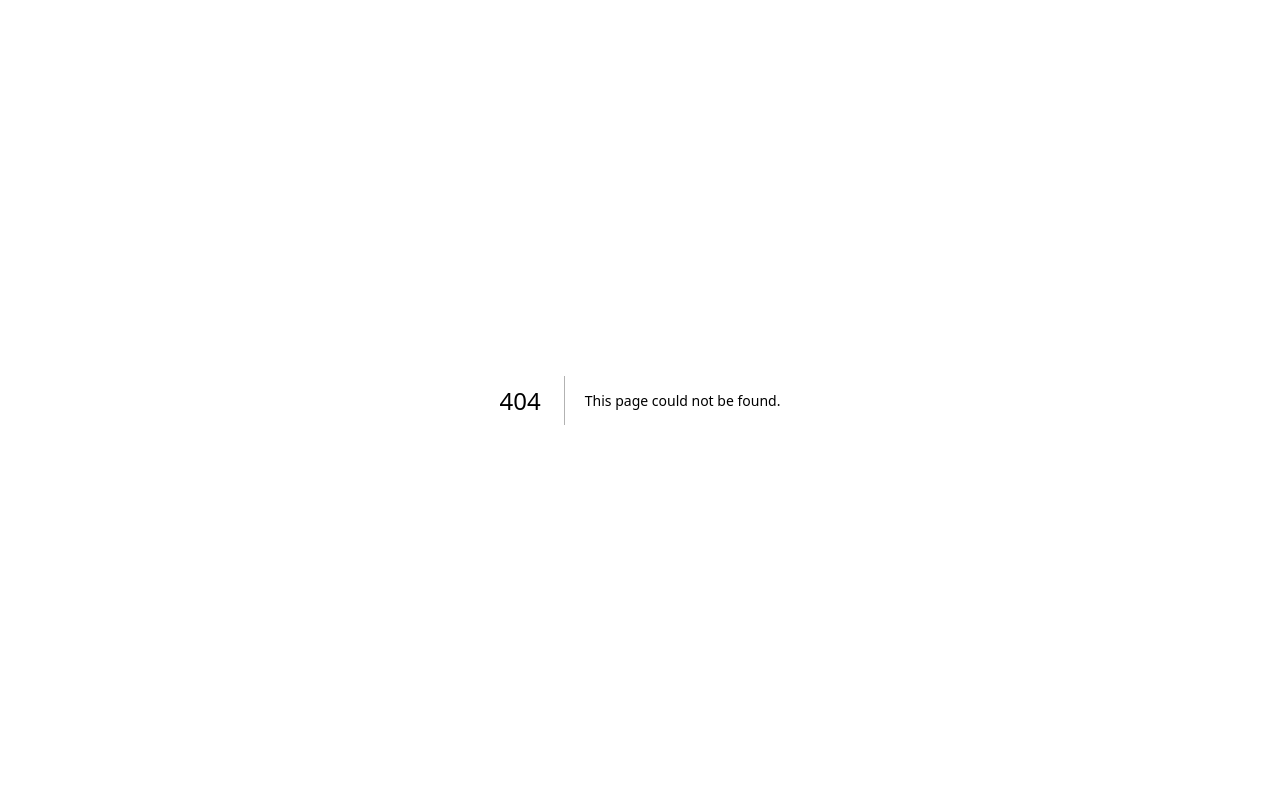
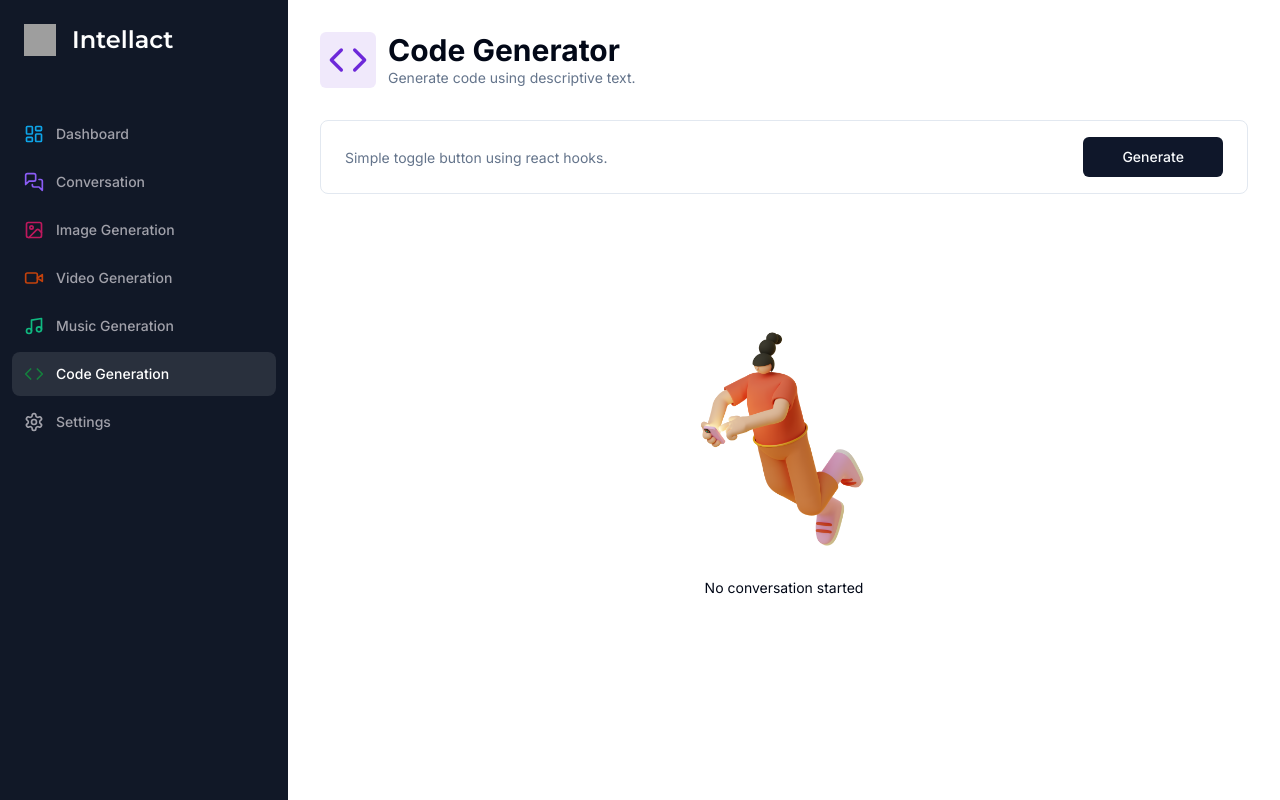
Before and after one commit to 20santi/Intellact-AI, a Next.js app: page /code in a window 1280 px wide. Before the commit this address had no page. Built offline with nearby package versions, Linux system fonts and the light colour scheme; grey boxes are pictures that could not be loaded.

Commit message:
feat: Create code generator

```diff
--- /dev/null
+++ b/app/(dashboard)/(routes)/code/constant.tsx
@@ -0,0 +1,7 @@
+import * as z from "zod";
+
+export const formSchema = z.object({
+  prompt: z.string().min(1, {
+    message: "Prompt is required",
+  }),
+});
--- /dev/null
+++ b/app/(dashboard)/(routes)/code/page.tsx
@@ -0,0 +1,169 @@
+"use client";
+
+import axios from "axios";
+import * as z from "zod";
+import { Heading } from "@/components/Heading";
+import { Code } from "lucide-react";
+import { useForm } from "react-hook-form";
+import { formSchema } from "./constant";
+import { zodResolver } from "@hookform/resolvers/zod";
+import { Form, FormControl, FormField, FormItem } from "@/components/ui/form";
+import { Input } from "@/components/ui/input";
+import { Button } from "@/components/ui/button";
+import { useRouter } from "next/navigation";
+import { useEffect, useState } from "react";
+import OpenAI from "openai";
+import { NextResponse } from "next/server";
+import { Empty } from "@/components/Empty";
+import { Loader } from "@/components/Loader";
+import { cn } from "@/lib/utils";
+import { BotAvatar } from "@/components/bot-avatar";
+import { UserAvatar } from "@/components/user-avatar";
+import ReactMarkDown from "react-markdown"
+
+interface messageType {
+  question: string;
+  value: string;
+}
+
+const CodePage = () => {
+  const router = useRouter();
+  const [messages, setMessages] = useState<messageType[]>([]);
+
+  const form = useForm<z.infer<typeof formSchema>>({
+    resolver: zodResolver(formSchema),
+    defaultValues: {
+      prompt: "",
+    },
+  });
+
+  const isLoading = form.formState.isSubmitting;
+
+  const onSubmit = async (values: z.infer<typeof formSchema>) => {
+    try {
+      const userMessage = {
+        role: "user",
+        content: values.prompt,
+      };
+      const newMessages = [ userMessage ];
+
+      const response = await axios.post("/api/code", {
+        messages: newMessages,
+      });
+      console.log("response: ", response);
+      const conversation = {
+        question: values.prompt,
+        value: response.data,
+      };
+      setMessages((current) => [...current, conversation]);
+
+      form.reset();
+    } catch (error: any) {
+      //TODO: open pro model
+      console.log(error);
+    } finally {
+      router.refresh();
+    }
+  };
+
+  useEffect(() => {
+    console.log("messages:---> ", messages);
+  }, [messages]);
+
+  return (
+    <div className="">
+      <Heading
+        title="Code Generator"
+        description="Generate code using descriptive text."
+        icon={Code}
+        iconColor="text-violet-700"
+        bgColor="bg-violet-700/10"
+      />
+      <div className="px-4 lg:px-8">
+        <div>
+          <Form {...form}>
+            <form
+              onSubmit={form.handleSubmit(onSubmit)}
+              className="rounded-lg border w-full p-4 px-3 md:px-6 focus-within:shadow-sm grid
+              grid-cols-12 gap-2"
+            >
+              <FormField
+                name="prompt"
+                render={({ field }) => (
+                  <FormItem className="col-span-12 lg:col-span-10">
+                    <FormControl className="m-0 p-0">
+                      <Input
+                        className="border-0 outline-none focus-visible:ring-0 focus-visible:ring-transparent"
+                        disabled={isLoading}
+                        placeholder="Simple toggle button using react hooks."
+                        {...field}
+                      />
+                    </FormControl>
+                  </FormItem>
+                )}
+              />
+              <Button
+                className="col-span-12 lg:col-span-2 w-full"
+                disabled={isLoading}
+              >
+                Generate
+              </Button>
+            </form>
+          </Form>
+        </div>
+        <div className="space-y-4 mt-4">
+          {isLoading && (
+            <div className="p-8 rounded-lg w-full flex items-center justify-center bg-muted">
+              <Loader />
+            </div>
+          )}
+          {messages.length === 0 && !isLoading && (
+            <div>
+              <Empty label="No conversation started" />
+            </div>
+          )}
+          <div className="space-y-4 mt-4">
+            <div className="flex flex-col-reverse gap-y-4">
+              {messages.map((message, index) => (
+                <div className="flex flex-col gap-y-2" key={index}>
+                  <div
+                    className={cn(
+                      "p-8 w-full items-start rounded-lg bg-white border border-black/10 flex gap-x-5"
+                    )}
+                  >
+                    <UserAvatar />
+                    <p>{message.question}</p>
+                  </div>
+                  <div
+                    className={cn(
+                      "p-8 w-full items-start rounded-lg bg-muted flex gap-x-5"
+                    )}
+                  >
+                    <BotAvatar />
+                    <ReactMarkDown
+                      components={{
+                        pre: ({ node, ...props }) => (
+                          <div className="overflow-auto w-full my-2 bg-black/10 p-2 rounded-lg">
+                            <pre {...props}/>
+                          </div>
+                        ),
+                        code: ({ node, ...props }) => (
+                          <code className="bg-black/10 rounded-lg p-1" {...props}/>
+                        ),
+                      }}
+                      className="text-sm overflow-hidden leading-7"
+                    >
+                    {message.value || ""}
+                    </ReactMarkDown>
+                  </div>
+                </div>
+              ))}
+            </div>
+          </div>
+        </div>
+      </div>
+    </div>
+  );
+};
+
+export default CodePage;
--- /dev/null
+++ b/app/api/code/route.ts
@@ -0,0 +1,38 @@
+import { auth } from "@clerk/nextjs";
+import { NextResponse } from "next/server";
+import OpenAI from "openai";
+
+const openai = new OpenAI();
+
+const instructionMessage = {
+  role: "system",
+  content:
+    "You are a code generator. You must answer only in markdown code snippets. Use code comments for explanations and also return explanation of every line of code with their functionalty in points",
+};
+
+export async function POST(req: Request) {
+  try {
+    const { userId } = auth();
+    const body = await req.json();
+    const { messages } = body;
+
+    if (!userId) {
+      return new NextResponse("Unauthorized", { status: 401 });
+    }
+
+    if (!messages) {
+      return new NextResponse("Messages are required", { status: 400 });
+    }
+
+    const response: OpenAI.Chat.ChatCompletion =
+      await openai.chat.completions.create({
+        model: "gpt-3.5-turbo",
+        messages: [instructionMessage, ...messages],
+      });
+
+    return NextResponse.json(response["choices"][0]["message"]["content"]);
+  } catch (error) {
+    console.log("CODE_ERROR :->  ", error);
+    return new NextResponse("Internal Error", { status: 500 });
+  }
+}
--- a/package.json
+++ b/package.json
@@ -25,6 +25,7 @@
     "react": "^18",
     "react-dom": "^18",
     "react-hook-form": "^7.49.2",
+    "react-markdown": "^9.0.1",
     "tailwind-merge": "^2.1.0",
     "tailwindcss-animate": "^1.0.7",
     "zod": "^3.22.4"
```
Also changed, not shown: 1 other file (tests, documents, lock files or other folders).
